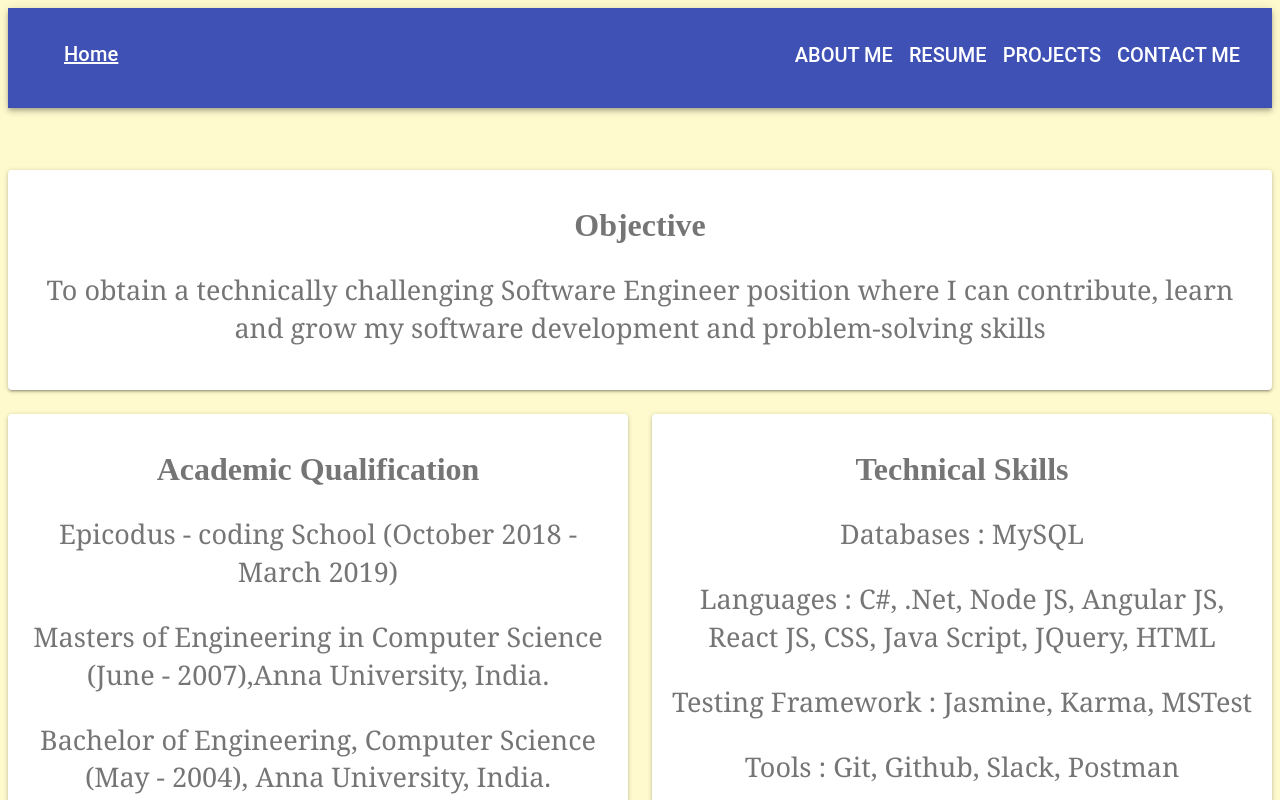
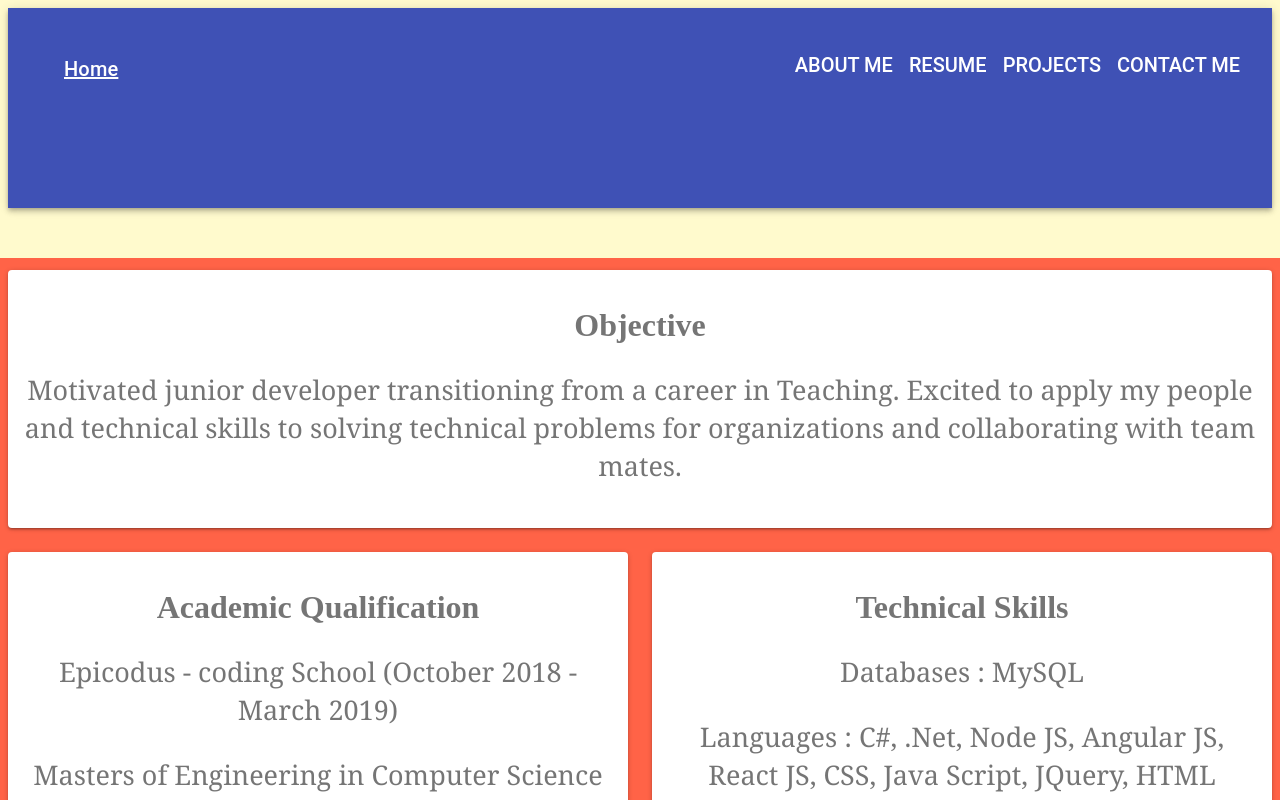
Before and after one commit to sheilaje/portfolioInReact, a React app: page /#/resume in a window 1280 px wide. Shown: the top 800 px of the page. Built offline with nearby package versions, Linux system fonts and the light colour scheme.

Commit message:
change the contacts location

```diff
--- a/src/components/homepage/HomePage.jsx
+++ b/src/components/homepage/HomePage.jsx
@@ -10,18 +10,21 @@ import IconButton from '@material-ui/core/IconButton'
 import { Link } from 'react-router-dom'
 
 const AppBarStyles = {
-  height: '100px'
+  height: '200px'
 }
 
 const buttonStyles = {
   fontSize: '20px',
-  paddingTop: '30px'
+  paddingTop: '40px',
+  display: 'flex',
+  alignItems: 'flex-start',
+  justifyContent: 'space-between'
 }
 
 const toolbarStyles = {
-  display: 'flex',
-  alignItems: 'stretch',
-  justifyContent: 'space-around'
+  // display: 'flex',
+  // alignItems: 'stretch',
+  // justifyContent: 'space-around'
 }
 
 const styles = {
@@ -35,10 +38,10 @@ const styles = {
     marginLeft: -12,
     marginRight: 20,
   },
-};
+}
 
 function HomePage(props) {
-  const { classes } = props;
+  const { classes } = props
   return (
     <div className={classes.root}>
 
--- a/src/components/landingPage/LandingPage.jsx
+++ b/src/components/landingPage/LandingPage.jsx
@@ -1,23 +1,25 @@
 import React from 'react'
 import Typing from 'react-typing-animation'
+import linkedin from '../assets/images/Linkedin.png'
+import github from '../assets/images/gitthub.png'
 
 function TypingAnimation(){
   const outerblock = {
-    padding: '0',
-    margin: '0',
-    listStyle: 'none',
     display: 'flex',
+    flexDirection: 'column',
+    flexWrap: 'wrap',
     alignItems: 'center',
     justifyContent: 'center'
   }
   const textBlock = {
-    padding: '5px',
+    paddingTop: '305px',
     width: '1000px',
     height: '150px',
     margin: '10px',
     lineHeight: '150px',
     fontWeight: 'bold',
     fontSize: '3em',
+    justifyContent: 'center',
     textAlign: 'center'
   }
   const typingAnimationStyles = {
@@ -27,7 +29,16 @@ function TypingAnimation(){
     marginLeft: '10px',
   }
 
+  const imageStyles= {
+    width: '100px',
+    height: '100px',
+    marginRight: '40px',
+    justifyContent: 'center',
+    textAlign: 'center',
+  }
+
   return(
+    <div>
       <div style={outerblock}>
         <div style={textBlock}>
       Hi, I'm Sheila Stephen. I'm a
@@ -53,6 +64,20 @@ function TypingAnimation(){
         </div>
       </div>
 
+
+      <div >
+        <div >
+          <p><a href="sheila.je@gmail.com" style={{fontSize: '40px'}}>sheila.je@gmail.com</a><br/></p>
+          <div>
+            <a href='https://www.linkedin.com/in/sheila-stephen/' target='blank'
+            ><img src={linkedin} style= {imageStyles}/></a>
+            <a href='https://github.com/sheilaje' target='blank' style= {imageStyles}><img src={github}/></a>
+          </div>
+        </div>
+      </div>
+
+
+    </div>
   )
 }
 
--- a/src/components/resume/Resume.jsx
+++ b/src/components/resume/Resume.jsx
@@ -1,8 +1,8 @@
-import React from 'react';
-import PropTypes from 'prop-types';
-import { withStyles } from '@material-ui/core/styles';
-import Paper from '@material-ui/core/Paper';
-import Grid from '@material-ui/core/Grid';
+import React from 'react'
+import PropTypes from 'prop-types'
+import { withStyles } from '@material-ui/core/styles'
+import Paper from '@material-ui/core/Paper'
+import Grid from '@material-ui/core/Grid'
 
 const styles = theme => ({
   root: {
@@ -16,30 +16,32 @@ const styles = theme => ({
 })
 
 const gridStyles = {
-  marginTop: "50px"
+  marginTop: '50px',
+  backgroundColor: 'tomato'
 }
 
 const individualGridStyles ={
   // border: '2px solid black'
+
 }
 
 const pStyles = {
- fontFamily: 'Georgia',
+  fontFamily: 'Georgia',
   lineHeight: '1.4',
   fontWeight: 'normal',
   fontStretch: 'normal',
-  fontSize: '27px'
+  fontSize: '27px',
 }
 
 
 function Resume(props) {
-  const { classes } = props;
+  const { classes } = props
 
   return (
     <div className={classes.root}>
       <Grid container spacing={24} style={gridStyles}>
         <Grid item xs={12} style={individualGridStyles}>
-          <Paper className={classes.paper}> <h1>Objective</h1><p style={pStyles}>To obtain a technically challenging Software Engineer position where I can contribute, learn and grow my software development and problem-solving skills</p></Paper>
+          <Paper className={classes.paper}> <h1>Objective</h1><p style={pStyles}>Motivated junior developer transitioning from a career in Teaching. Excited to apply my people and technical skills to solving technical problems for organizations and collaborating with team mates.</p></Paper>
         </Grid>
         <Grid item xs={6} style={individualGridStyles}>
           <Paper className={classes.paper}>
```
Lines whose indentation alone changed are shown as unchanged.
